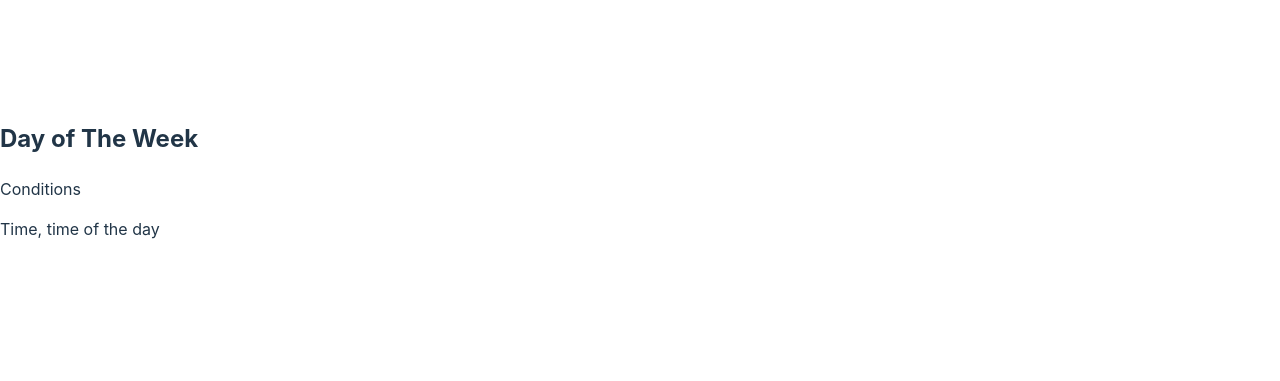
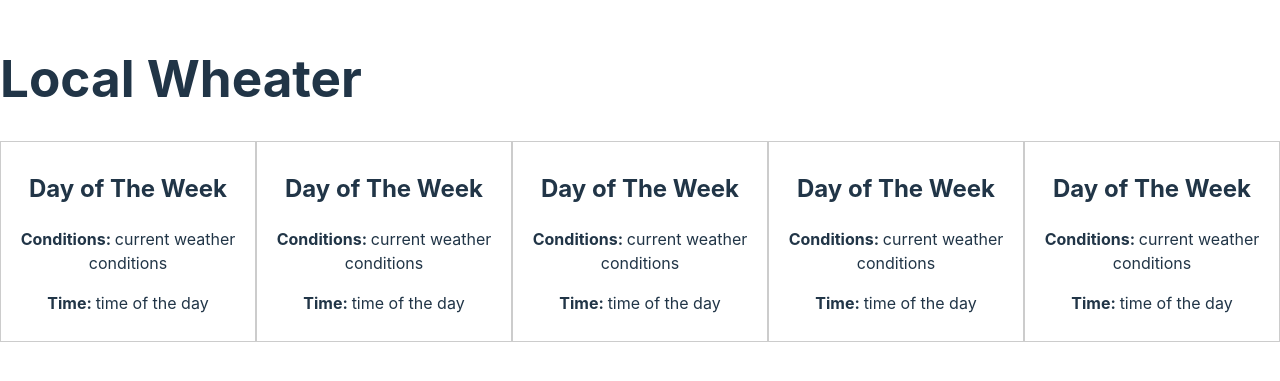
Before and after one commit to sreyesg/react-components-lab, a React (Vite) app: page / in a window 1280 px wide. Shown: the part 221-602 px from the top of the page. Built offline with nearby package versions, Linux system fonts and the light colour scheme.

Commit message:
Map weatherForecast array to send props to component

```diff
--- a/src/App.jsx
+++ b/src/App.jsx
@@ -42,7 +42,18 @@ const App = () => {
 
   return (
     <>
-      <WheaterForecast />
+      <h1>Local Wheater</h1>
+      <section>
+        {weatherForecasts.map((weather, index) => {
+          return <WheaterForecast
+            key={index}
+            {...weather}
+
+
+          />
+
+        })}
+      </section>
     </>
   );
 }
--- /dev/null
+++ b/src/WeatherForecast.css
@@ -0,0 +1,14 @@
+section {
+    display: flex;
+  }
+
+  section .weather {
+    border: 1px solid #ccc;
+    flex: 1;
+    padding: 10px;
+    text-align: center;
+  }
+
+  .weather span {
+    font-weight: bold;
+  }
--- a/src/WeatherForecast.jsx
+++ b/src/WeatherForecast.jsx
@@ -1,10 +1,11 @@
+import './WeatherForecast.css'
 const WheaterForecast = () => {
     return (
         <div className="weather">
             <h2>Day of The Week</h2>
             {/* <img src="" alt="" /> */}
-            <p>Conditions</p>
-            <p>Time, time of the day</p>
+            <p><span>Conditions: </span>current weather conditions</p>
+            <p><span>Time: </span> time of the day</p>
         </div>
     )
 }
```
